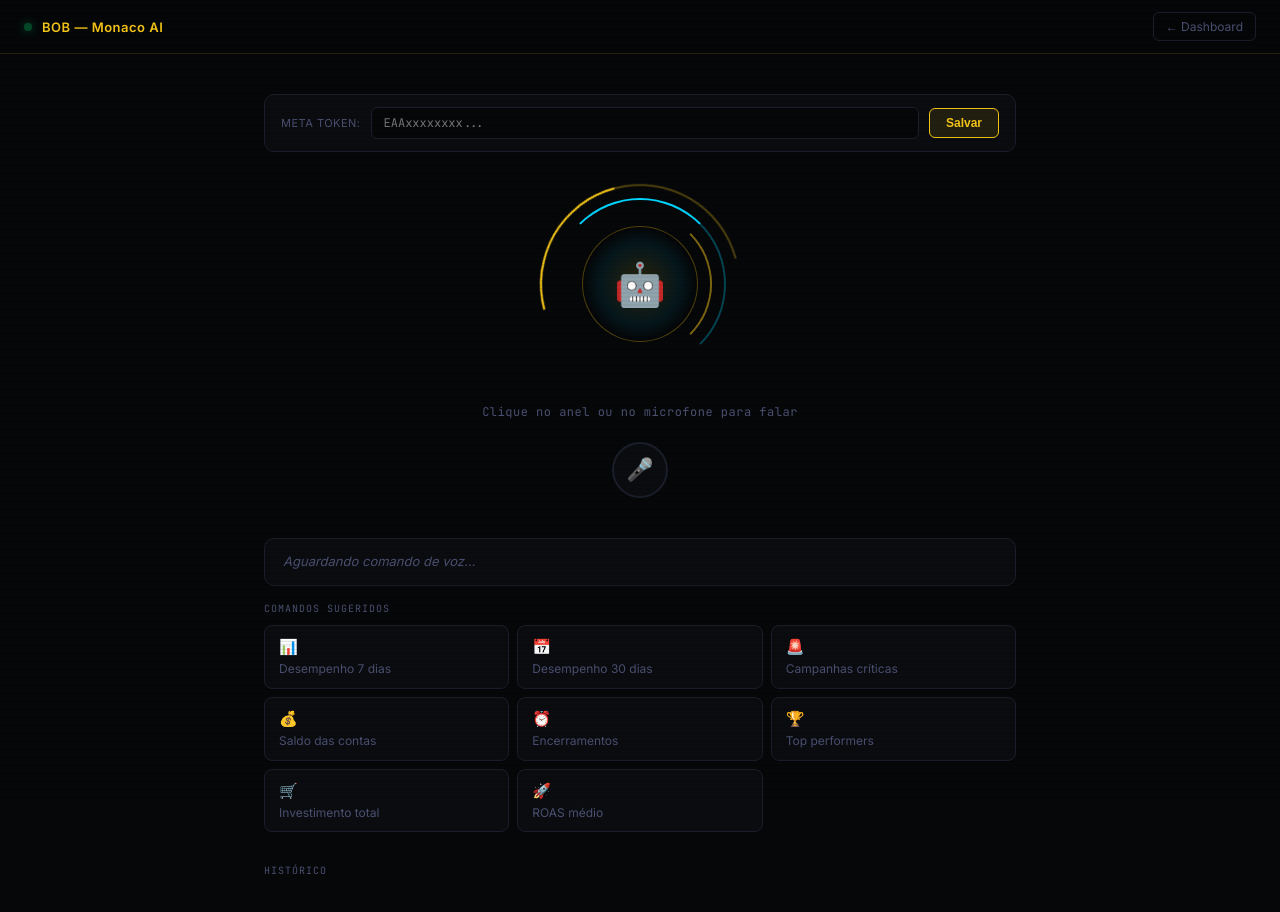
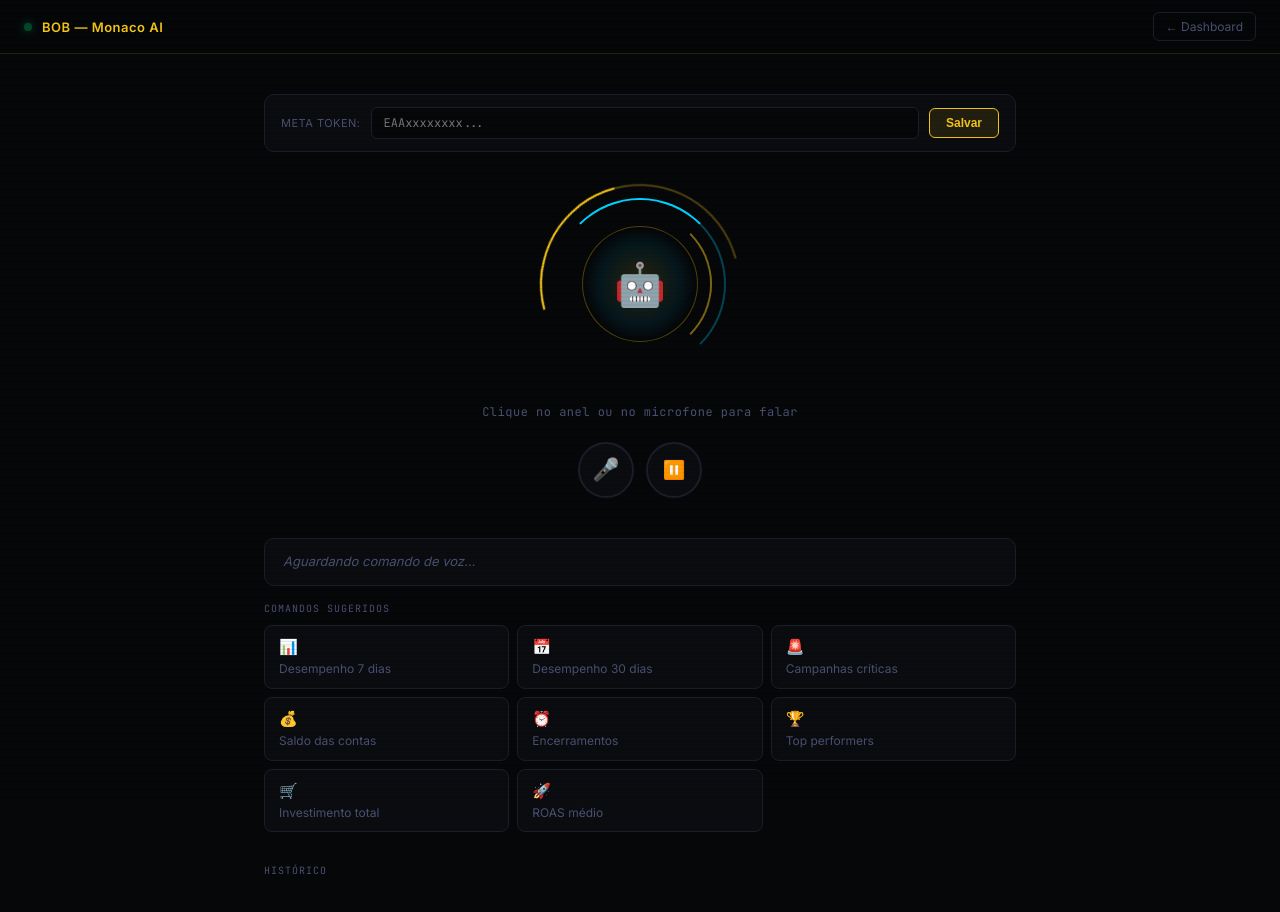
Before and after one commit to barbacovi76-ux/monaco-bm-monitor, a plain HTML site: page frontend/bob_voice.html in a window 1280 px wide. Drawn offline with Linux system fonts and the light colour scheme.

Commit message:
BOB Voice: adiciona botao de pausa/continuar fala
Co-Authored-By: Claude Sonnet 4.6 <noreply@anthropic.com>
Claude-Session: https://claude.ai/code/session_018zpFzLVMYPRrRK62JYjBhu

```diff
--- a/frontend/bob_voice.html
+++ b/frontend/bob_voice.html
@@ -208,7 +208,10 @@ body::before {
       </div>
     </div>
     <div class="bob-status" id="status">Clique no anel ou no microfone para falar</div>
-    <button class="mic-btn" id="mic-btn" onclick="toggleMic()">🎤</button>
+    <div style="display:flex;gap:12px;align-items:center">
+      <button class="mic-btn" id="mic-btn" onclick="toggleMic()">🎤</button>
+      <button class="mic-btn" id="pause-btn" onclick="pausarFala()" title="Pausar fala" style="font-size:18px">⏸️</button>
+    </div>
   </div>
 
   <!-- Transcript -->
@@ -576,6 +579,24 @@ function falar(texto) {
 
 if (synth) { synth.onvoiceschanged = ()=>synth.getVoices(); synth.getVoices(); }
 
+function pausarFala() {
+  if (!synth) return;
+  if (synth.paused) {
+    synth.resume();
+    document.getElementById('pause-btn').textContent = '⏸️';
+    setEstado('falando','BOB está falando...');
+  } else if (synth.speaking) {
+    synth.pause();
+    document.getElementById('pause-btn').textContent = '▶️';
+    setEstado('','Em pausa — clique ▶️ para continuar');
+  } else {
+    synth.cancel();
+    document.getElementById('pause-btn').textContent = '⏸️';
+    setEstado('','Clique no anel ou no microfone para falar');
+    document.getElementById('ring').classList.remove('falando');
+  }
+}
+
 // Saudação inicial
 setTimeout(() => {
   if (!token) return;
```
